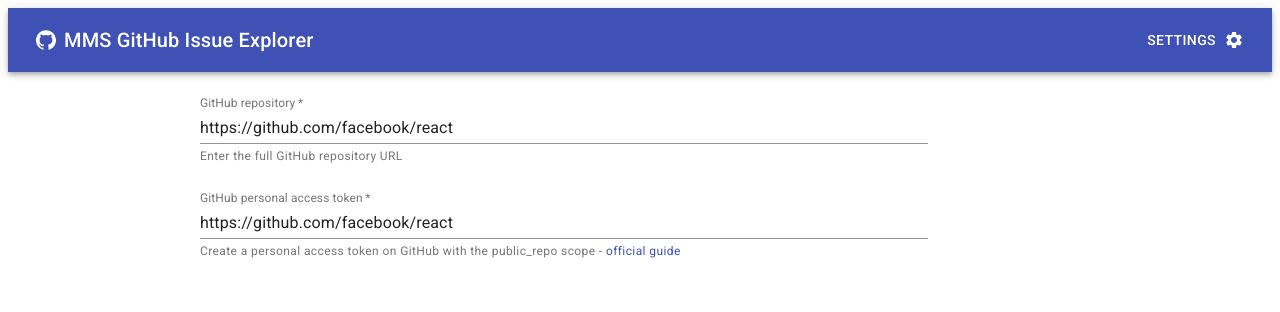
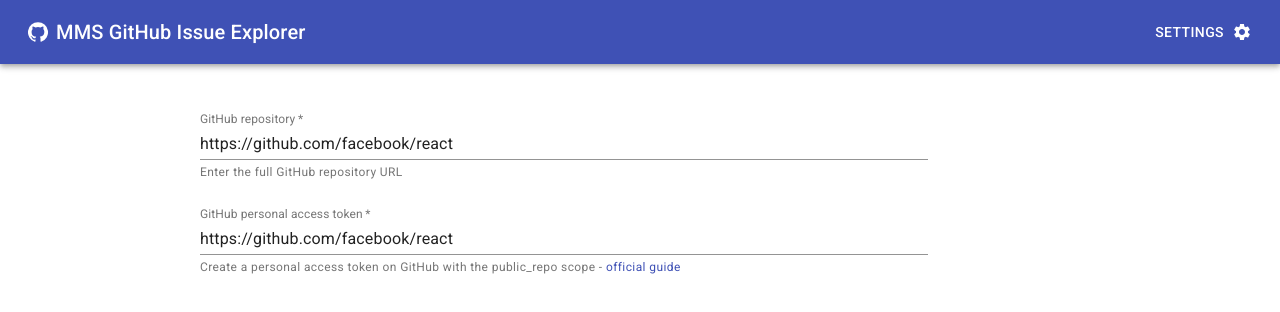
Before and after one commit to krasiyan/mms-github-issue-explorer, a React (Create React App) app: page /settings in a window 1280 px wide. Shown: the top 312 px of the page. Built offline with nearby package versions, Linux system fonts and the light colour scheme.

Commit message:
fix: minor layout/margin fixes due to the restructuring and the initial wrong margins setup

```diff
--- a/src/components/App.tsx
+++ b/src/components/App.tsx
@@ -3,6 +3,7 @@ import { BrowserRouter as Router, Switch, Route } from "react-router-dom";
 
 import { Container } from "@material-ui/core";
 
+import "./app.css";
 import { Navigation } from "./Navigation";
 import { Settings } from "./Settings";
 import { IssueList } from "./IssueList";
--- a/src/components/Issue.tsx
+++ b/src/components/Issue.tsx
@@ -19,10 +19,6 @@ import { IssueComment } from "./IssueComment";
 
 const useStyles = makeStyles((theme: Theme) =>
   createStyles({
-    root: {
-      margin: `${theme.spacing(2)}px auto`,
-      padding: theme.spacing(1),
-    },
     issueStatusChip: {
       color: "white",
       backgroundColor: green[400],
@@ -38,7 +34,7 @@ export const Issue: React.FC<{}> = () => {
   const classes = useStyles();
 
   return (
-    <Grid container direction="column" spacing={2} className={classes.root}>
+    <Grid container direction="column" spacing={2}>
       <Grid item>
         <Card variant="outlined">
           <CardHeader
--- a/src/components/IssueList.tsx
+++ b/src/components/IssueList.tsx
@@ -101,7 +101,7 @@ export const IssueList: React.FC<{
   >(IssueStateFilter.both);
 
   return (
-    <Box component="span" m={1}>
+    <>
       <Search {...{ issueStateFilter, setIssueStateFilter }} />
       <IssueListItems
         {...{
@@ -110,6 +110,6 @@ export const IssueList: React.FC<{
           issueStateFilter,
         }}
       />
-    </Box>
+    </>
   );
 };
--- a/src/components/IssueListItem.tsx
+++ b/src/components/IssueListItem.tsx
@@ -16,7 +16,7 @@ const useStyles = makeStyles((theme: Theme) =>
   createStyles({
     root: {
       minWidth: 275,
-      margin: `${theme.spacing(2)}px auto`,
+      margin: `0px auto ${theme.spacing(2)}px auto`,
     },
     cardContent: {
       paddingLeft: 0,
--- a/src/components/Navigation.tsx
+++ b/src/components/Navigation.tsx
@@ -5,10 +5,11 @@ import { createStyles, makeStyles } from "@material-ui/core/styles";
 import { AppBar, Button, Toolbar, Typography, Grid } from "@material-ui/core";
 import { Settings, GitHub } from "@material-ui/icons";
 
-const useStyles = makeStyles(() =>
+const useStyles = makeStyles((theme) =>
   createStyles({
     appBar: {
       color: "#fff",
+      marginBottom: theme.spacing(3),
     },
     title: {
       "text-transform": "none",
--- a/src/components/Search.tsx
+++ b/src/components/Search.tsx
@@ -14,23 +14,18 @@ import { green, red } from "@material-ui/core/colors";
 const useStyles = makeStyles((theme: Theme) =>
   createStyles({
     root: {
-      margin: `${theme.spacing(2)}px auto`,
+      margin: `0 auto`,
       "text-align": "right",
     },
     issueStateFilter: {
       marginTop: theme.spacing(2),
+      marginBottom: theme.spacing(2),
     },
     radioGreen: {
       color: green[400],
-      "&$checked": {
-        color: green[600],
-      },
     },
     radioRed: {
       color: red[400],
-      "&$checked": {
-        color: red[600],
-      },
     },
   })
 );
--- a/src/components/Settings.tsx
+++ b/src/components/Settings.tsx
@@ -8,9 +8,6 @@ import { useStickyState } from "../helpers";
 
 const useStyles = makeStyles((theme: Theme) =>
   createStyles({
-    root: {
-      margin: "0 auto",
-    },
     field: {
       marginTop: theme.spacing(3),
       marginLeft: theme.spacing(2),
@@ -75,11 +72,8 @@ const GithubSettingsTextField: React.FC<GithubSettingsTextFieldProps> = ({
   );
 };
 
-export const Settings: React.FC<{}> = () => {
-  const classes = useStyles();
-
-  return (
-    <form className={classes.root} noValidate autoComplete="off">
+export const Settings: React.FC<{}> = () => (
+  <form noValidate autoComplete="off">
     <Grid
       container
       item={true}
@@ -114,8 +108,8 @@ export const Settings: React.FC<{}> = () => {
         placeholder="token"
         helperText={
           <span>
-              Create a personal access token on GitHub with the public_repo
-              scope -{" "}
+            Create a personal access token on GitHub with the public_repo scope
+            -{" "}
             <Link
               href="https://docs.github.com/en/free-pro-team@latest/github/authenticating-to-github/creating-a-personal-access-token"
               target="_blank"
@@ -130,4 +124,3 @@ export const Settings: React.FC<{}> = () => {
     </Grid>
   </form>
 );
-};
--- /dev/null
+++ b/src/components/app.css
@@ -0,0 +1,4 @@
+body {
+  margin: 0;
+  overflow-y: scroll;
+}
```
Lines whose indentation alone changed are shown as unchanged.
